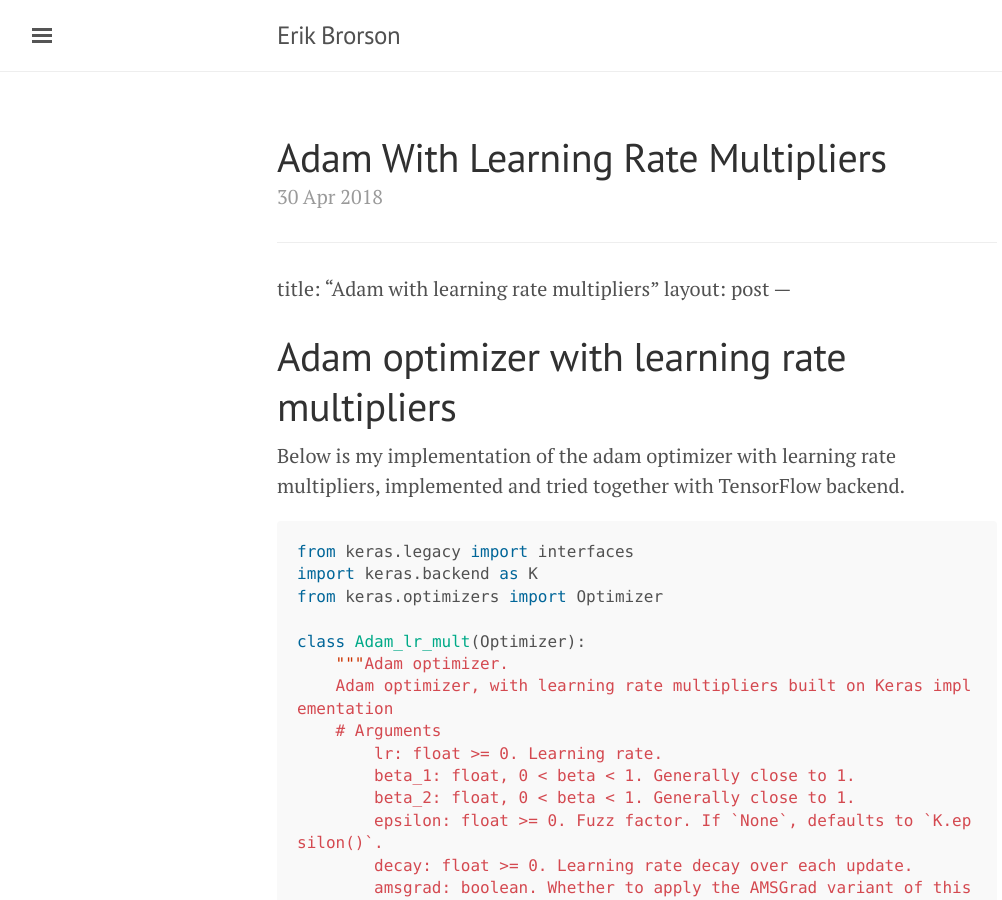
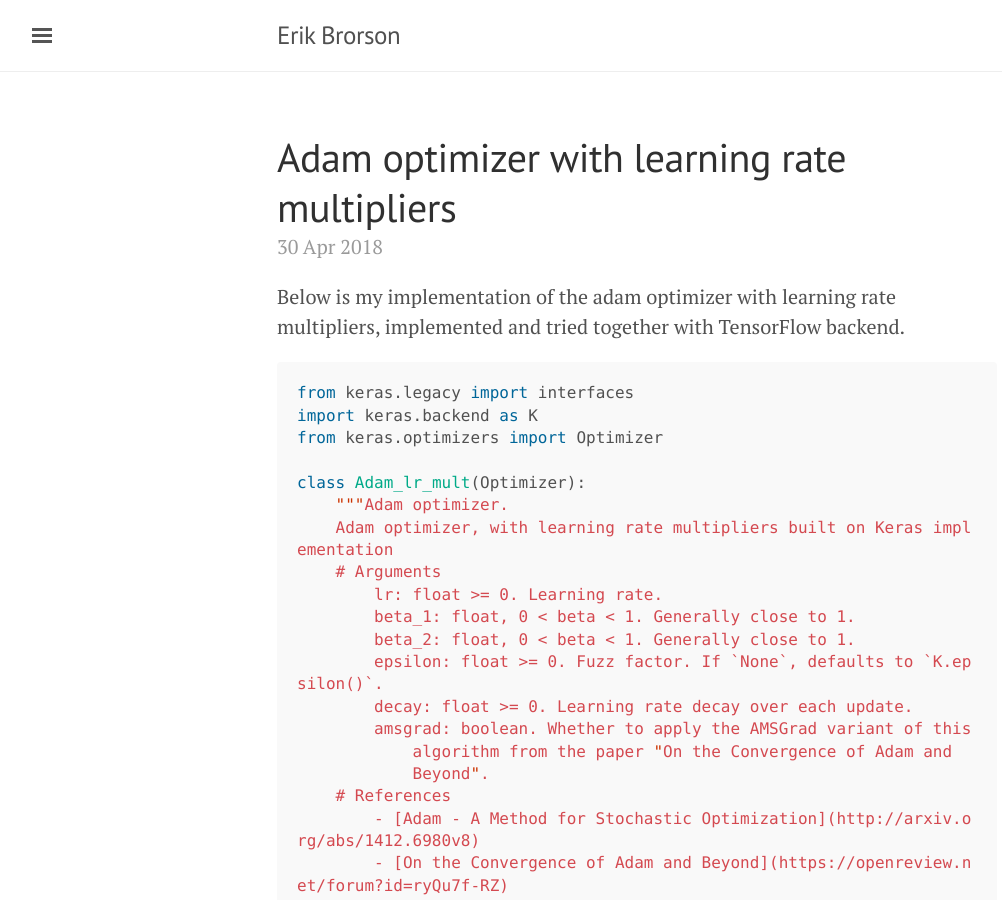
Before and after one commit to erikbrorson/erikbrorson.github.io, a Jekyll site: the page built from _posts/2018-04-30-Adam-with-learning-rate-multipliers.md, in a window 1280 px wide and 900 px high. Shown: the whole window, without its empty margins (3-1005 px from the left). Built offline with Jekyll 4.4.1, drawn with Linux system fonts in a browser that asks for light colours; our own code applies the rules of GitHub Pages for plain Markdown files.

Commit message:
added adam with multipliers

```diff
--- a/_posts/2018-04-30-Adam-with-learning-rate-multipliers.md
+++ b/_posts/2018-04-30-Adam-with-learning-rate-multipliers.md
@@ -1,11 +1,7 @@
-
 ---
-title: "Adam with learning rate multipliers"
+title: "Adam optimizer with learning rate multipliers"
 layout: post
 ---
-
-
-# Adam optimizer with learning rate multipliers
 
 Below is my implementation of the adam optimizer with learning rate multipliers, implemented and tried together with TensorFlow backend.
 
```
